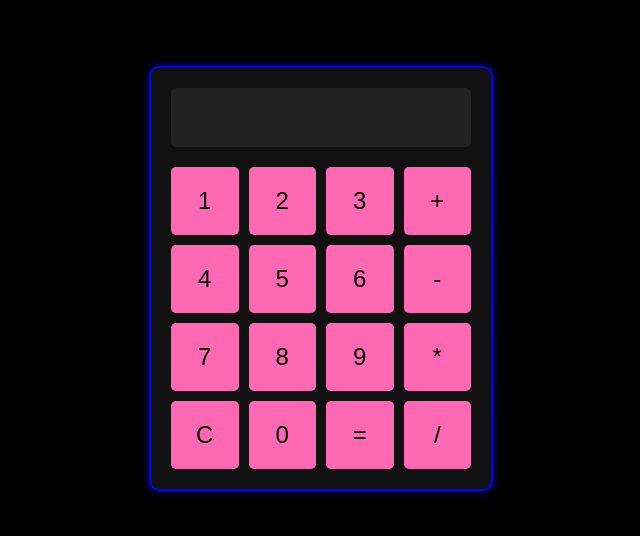
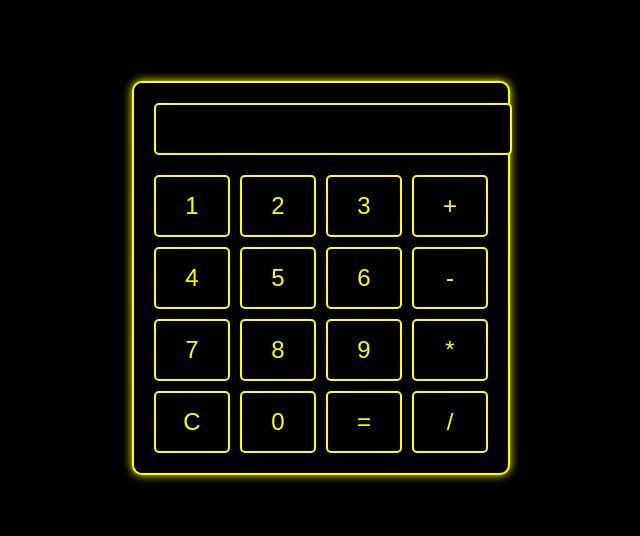
Before and after one commit to aryaman1411/demo_cprime_github, a React (Create React App) app in the folder calculator-application/: page / in a window 1280 px wide. Shown: the part 122-658 px from the top of the page, without its empty margins (319-959 px from the left). Built offline with nearby package versions, Linux system fonts and the light colour scheme.

Commit message:
accurate changes to css

```diff
--- a/calculator-application/src/Calculator.css
+++ b/calculator-application/src/Calculator.css
@@ -1,7 +1,8 @@
-/* General Styles */
+/* App.css */
+
 body {
-    background-color: #000; /* Black background for the body */
-    color: #fff; /* White text color for better contrast */
+    background-color: #000000;
+    color: #FFFF00;
     font-family: Arial, sans-serif;
     display: flex;
     justify-content: center;
@@ -10,41 +11,29 @@ body {
     margin: 0;
   }
 
-/* Calculator Container */
   .calculator {
-    border: 2px solid #00f; /* Blue border */
+    background-color: #000000;
+    border: 2px solid #FFFF00;
     border-radius: 10px;
-    width: 300px;
     padding: 20px;
-    background-color: #111; /* Darker background for the calculator body */
-    box-shadow: 0 0 10px rgba(0, 0, 255, 0.5); /* Blue shadow */
+    box-shadow: 0 0 10px #FFFF00;
   }
 
-/* Display Area */
   .display {
-    background-color: #222; /* Darker background for the display */
-    padding: 10px;
-    border-radius: 5px;
     margin-bottom: 20px;
   }
 
-.display input {
+  input[type="text"] {
     width: 100%;
-    border: none;
-    background: none;
-    color: #fff; /* White text */
-    font-size: 2em;
+    padding: 10px;
+    border: 2px solid #FFFF00;
+    border-radius: 5px;
+    background-color: #000000;
+    color: #FFFF00;
+    font-size: 1.5em;
     text-align: right;
-    outline: none;
   }
 
-.result {
-    text-align: right;
-    color: #00f; /* Blue text for the result */
-    font-size: 1.5em;
-}
-
-/* Button Styles */
   .buttons {
     display: grid;
     grid-template-columns: repeat(4, 1fr);
@@ -52,46 +41,16 @@ body {
   }
 
   button {
-    background-color: #ff69b4; /* Pink buttons */
-    border: none;
-    padding: 20px;
+    padding: 15px;
     font-size: 1.5em;
-    color: #000; /* Black text for buttons */
+    border: 2px solid #FFFF00;
     border-radius: 5px;
+    background-color: #000000;
+    color: #FFFF00;
     cursor: pointer;
-    transition: background-color 0.3s ease;
   }
 
   button:hover {
-    background-color: #ff1493; /* Darker pink on hover */
+    background-color: #FFFF00;
+    color: #000000;
   }
-
-button:active {
-    background-color: #ff1493; /* Darker pink when pressed */
-}
-
-button.operator {
-    background-color: #00f; /* Blue for operator buttons */
-    color: #fff; /* White text for operator buttons */
-}
-
-button.operator:hover {
-    background-color: #0000cd; /* Darker blue on hover */
-}
-
-button.operator:active {
-    background-color: #0000cd; /* Darker blue when pressed */
-}
-
-button.clear {
-    background-color: #f00; /* Red for clear button */
-    color: #fff; /* White text for clear button */
-}
-
-button.clear:hover {
-    background-color: #dc143c; /* Darker red on hover */
-}
-
-button.clear:active {
-    background-color: #dc143c; /* Darker red when pressed */
-}
```
Lines whose indentation alone changed are shown as unchanged.
